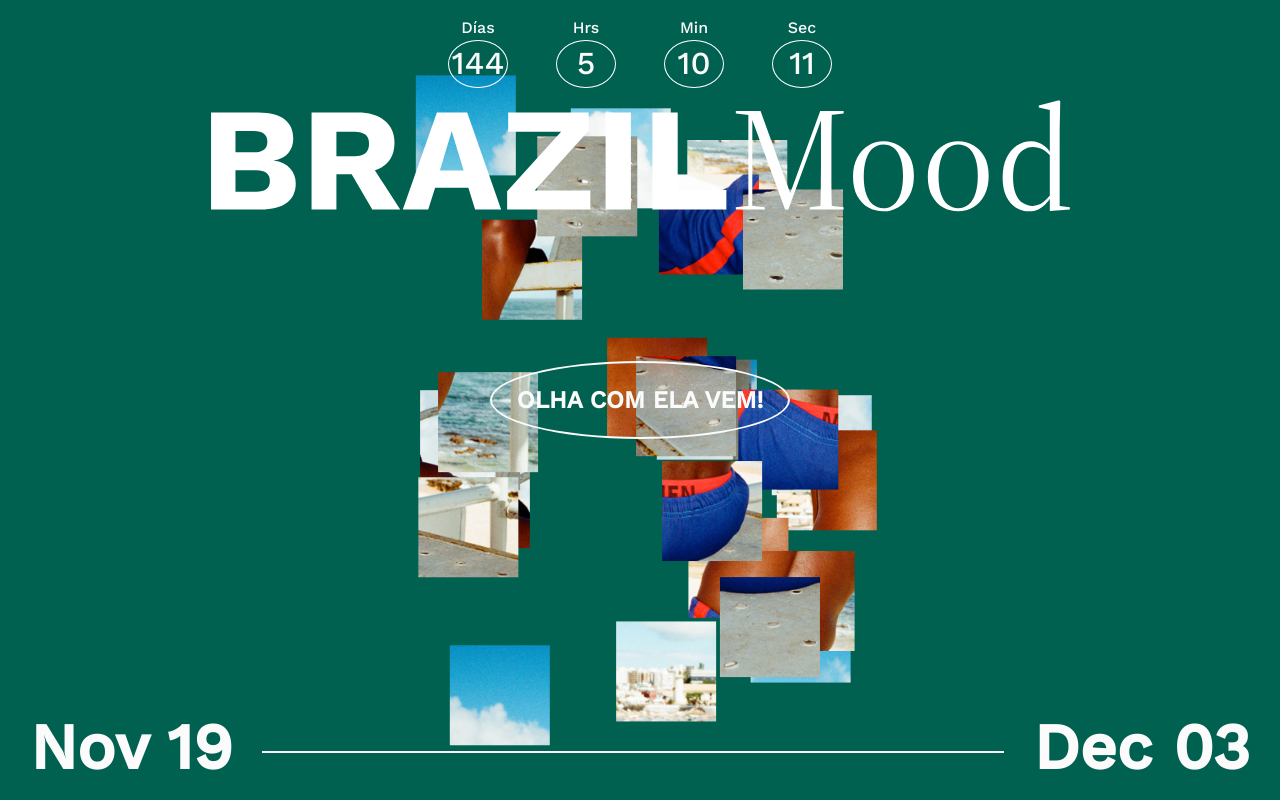
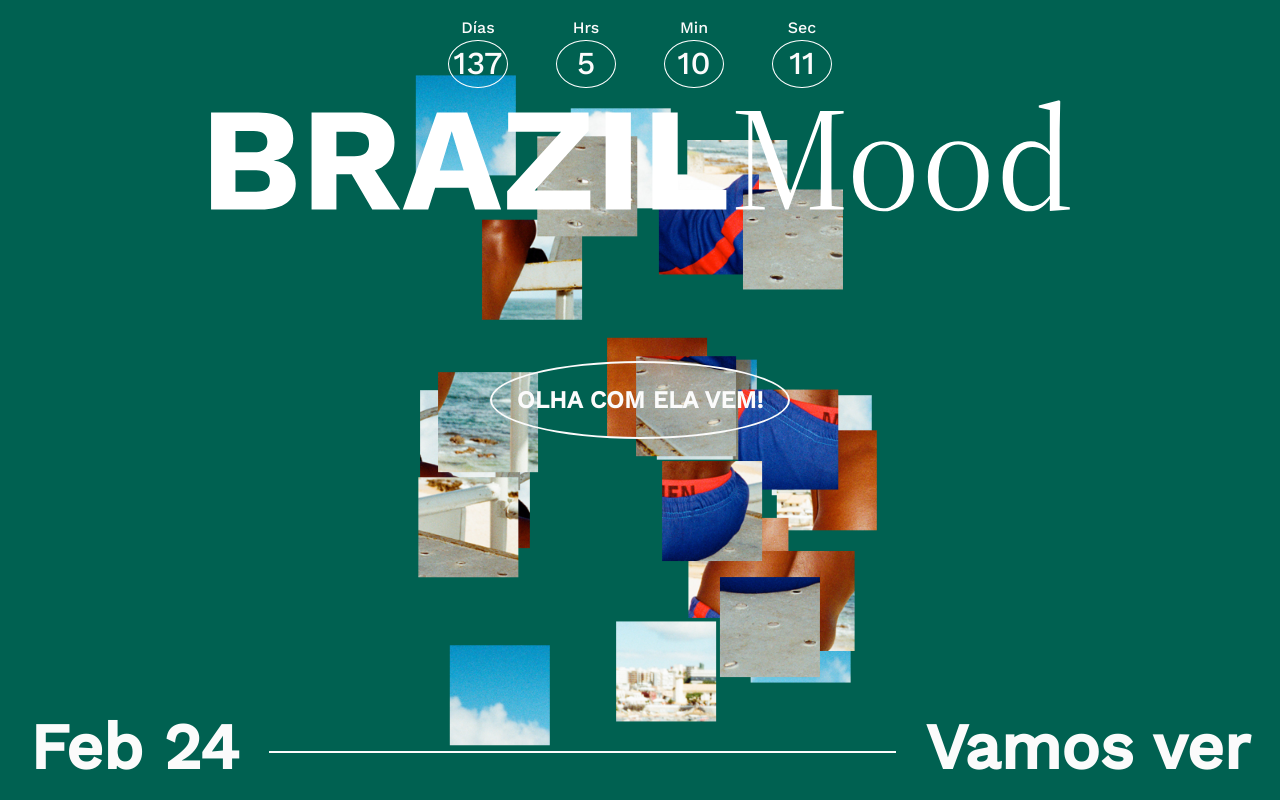
Before and after one commit to Valmarinoa/milky-moodz, a React (Create React App) app: page / in a window 1280 px wide. Built offline with nearby package versions, Linux system fonts and the light colour scheme.

Commit message:
Change of date

```diff
--- a/src/components/_CountDown/CountDownComponent.tsx
+++ b/src/components/_CountDown/CountDownComponent.tsx
@@ -10,7 +10,7 @@ const CountDownComponent = () => {
 
 
   const contador = function () {
-    var diaFinal = new Date("Mar 03, 2023").getTime();
+    var diaFinal = new Date("Feb 24, 2023").getTime();
     var hoy = new Date().getTime();
     var falta = diaFinal - hoy;
     setDias(Math.floor(falta / (1000 * 60 * 60 * 24)));
--- a/src/components/_Footer/FooterComponent.tsx
+++ b/src/components/_Footer/FooterComponent.tsx
@@ -5,11 +5,11 @@ import {Footer, H2, H2Middle} from './styles'
 const FooterComponent = () => {
   return (
     <Footer>
-      <H2>Nov 19</H2>
+      <H2>Feb 24</H2>
       <H2Middle></H2Middle>
-      <H2>Dec 03</H2>
+      <H2>Vamos ver</H2>
     </Footer>
-  )
+  );
 }
 
 export default FooterComponent
```
